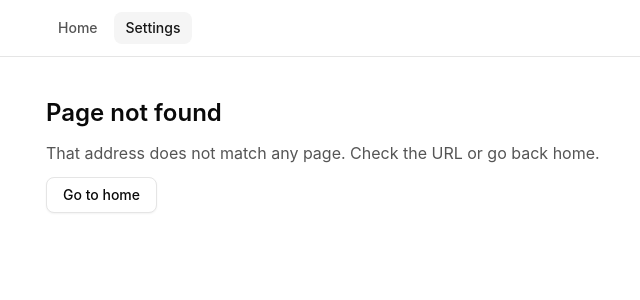
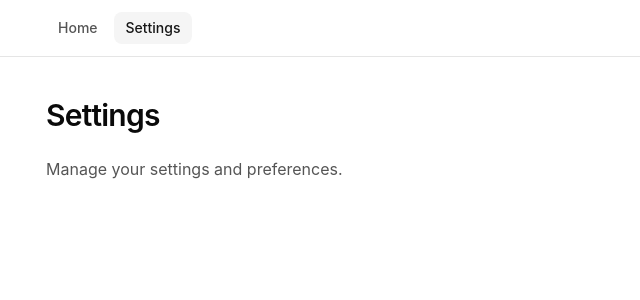
Before and after one commit to Messibre/task-one-react, a React (Vite) app: page /settings in a window 1280 px wide. Before the commit this address had no page. Shown: the top 300 px of the page, without its empty margins (226-866 px from the left). Built offline with nearby package versions, Linux system fonts and the light colour scheme.

Commit message:
fix:update the routes

```diff
--- a/src/app/routes.tsx
+++ b/src/app/routes.tsx
@@ -4,6 +4,15 @@ import { AppLayout } from "@/components/layout/app-layout";
 import { ErrorPage } from "@/pages/error-page";
 import { HomePage } from "@/pages/home-page";
 import { NotFoundPage } from "@/pages/not-found-page";
+
+export function SettingsPage() {
+  return (
+    <div className="space-y-6">
+      <h1 className="text-3xl font-semibold tracking-tight">Settings</h1>
+      <p className="text-muted-foreground">Manage your settings and preferences.</p>
+    </div>
+  );
+}
 
 /**
  * All routes live here as plain data so tests can render them in a memory router.
@@ -17,6 +26,7 @@ export const routes: RouteObject[] = [
     errorElement: <ErrorPage />,
     children: [
       { index: true, element: <HomePage /> },
+      { path: "settings", element: <SettingsPage /> },
       { path: "*", element: <NotFoundPage /> },
     ],
   },
```
Also changed, not shown: 1 other file (tests, documents, lock files or other folders).
